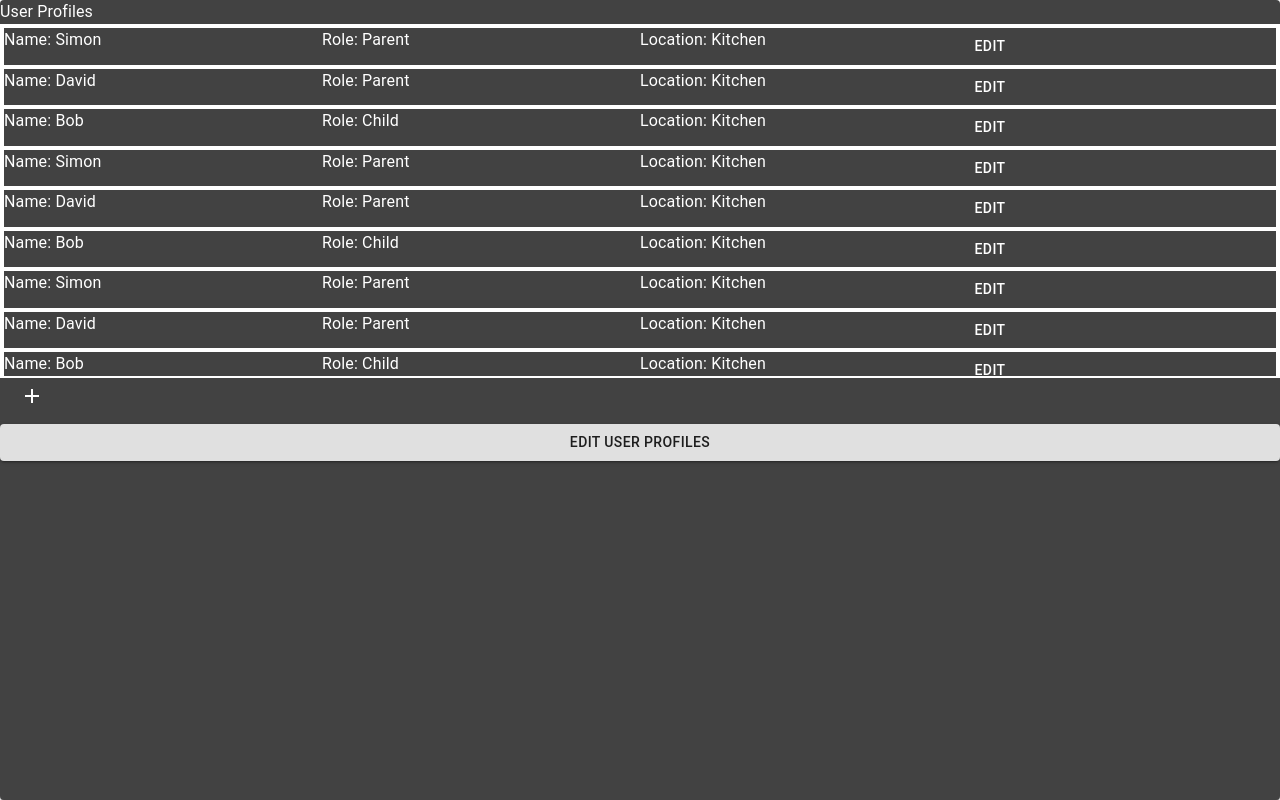
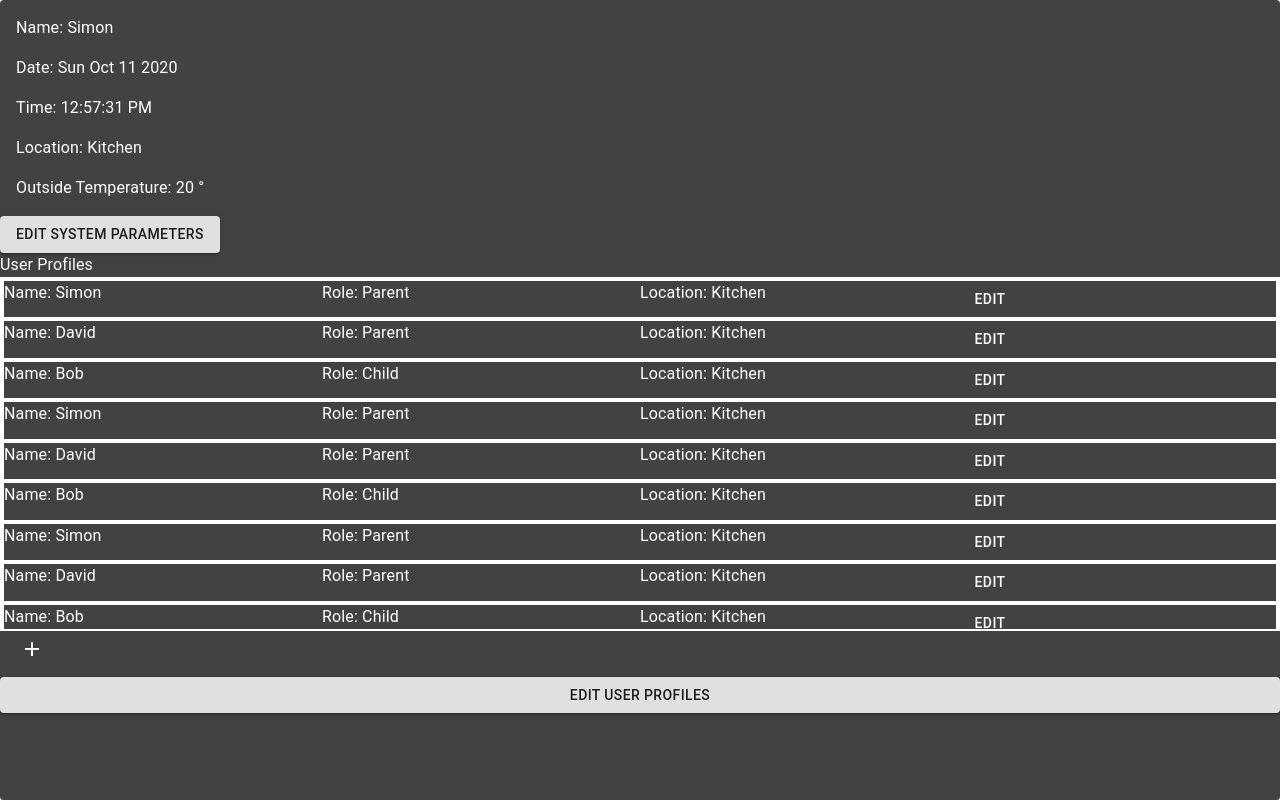
Before and after one commit to nasaku898/SOEN343, a React (Create React App) app in the folder frontend/: page / in a window 1280 px wide. Built offline with nearby package versions, Linux system fonts and the light colour scheme.

Commit message:
##62 Implemented simulation param component

```diff
--- a/frontend/src/App.js
+++ b/frontend/src/App.js
@@ -5,6 +5,7 @@ import UserProfileList from './components/UserProfileList.js/UserProfileList';
 function App() {
   return (
     <div className="App">
+      <SimulationParameters></SimulationParameters>
       <UserProfileList></UserProfileList>
     </div>
   );
--- a/frontend/src/components/SimulationParameters/SimulationParameters.js
+++ b/frontend/src/components/SimulationParameters/SimulationParameters.js
@@ -1,6 +1,6 @@
-import { List, ListItem, TextField } from '@material-ui/core'
+import { Button, Input, List, ListItem, Modal, TextField, Typography } from '@material-ui/core'
 import React, { useEffect, useState } from 'react'
-
+import useStyles from './SimulationParametersStyle'
 const SimulationParameters = () => {
     const [currentUser,setCurrentUser] = useState("Simon")
     const [date, setDate] = useState(new Date())
@@ -8,6 +8,9 @@ const SimulationParameters = () => {
     const [location, setLocation] = useState("Kitchen")
     const [outsideTemperature, setOutsideTemperature] = useState(20)
 
+    const [open, setOpen] = useState(false);
+
+    const classes = useStyles()
     /*
     const [currentUser,setCurrentUser] = useState(null)
     const [date, setDate] = useState(new Date())
@@ -24,27 +27,69 @@ const SimulationParameters = () => {
         const newDate = new Date()
         setCurrentTime(newDate.toLocaleTimeString())
     }
+    const handleOpen = () => {
+        setOpen(true);
+    };
+
+    const handleClose = () => {
+        setOpen(false);
+    };
+
+    const editSimulationParameter = (
+        <div className={classes.modal}>
+            <TextField id="standard-basic" label="User"></TextField>
+            <br/>
+            <Input type="date"></Input>
+            <br/>
+            <Input type="time"></Input>
+            <br/>
+            {
+                //Add location
+            }
+            <TextField type="number" id="standard-basic" label="Outside Temperature"></TextField>
+        </div>
+    )
 
     return (
         <div>
             <List>
                 <ListItem>
-                    {currentUser}
+                    <Typography>
+                        Name: {currentUser}
+                    </Typography>
                 </ListItem>
                 <ListItem>
-                    {date.toDateString()}
+                    <Typography>
+                        Date: {date.toDateString()}
+                    </Typography>
                 </ListItem>
                 <ListItem>
-                    {currentTime}
+                    <Typography>
+                        Time: {currentTime}
+                    </Typography>
                 </ListItem>
                 <ListItem>
-                    {location}
+                    <Typography>
+                        Location: {location}
+                    </Typography>
                 </ListItem>
                 <ListItem>
-                    {outsideTemperature} &#176;
+                    <Typography>
+                        Outside Temperature: {outsideTemperature} &#176;
+                    </Typography>
                 </ListItem>
+            </List>
+            <Button variant="contained" onClick={handleOpen}>Edit System Parameters</Button>
+            <Modal
+                open={open}
+                onClose={handleClose}
+                aria-labelledby="simple-modal-title"
+                aria-describedby="simple-modal-description"
+                style={{display:'flex',alignItems:'center',justifyContent:'center'}}
+            >
+            {editSimulationParameter}
 
-            </List>
+            </Modal>
 
         </div>
     )
--- /dev/null
+++ b/frontend/src/components/SimulationParameters/SimulationParametersStyle.js
@@ -0,0 +1,8 @@
+const { makeStyles } = require("@material-ui/core");
+
+const useStyles = makeStyles((theme) => ({
+    modal:{
+        backgroundColor: theme.palette.background.paper
+    }
+}))
+export default useStyles
--- a/frontend/src/components/UserProfileList.js/UserProfileList.js
+++ b/frontend/src/components/UserProfileList.js/UserProfileList.js
@@ -141,7 +141,6 @@ const UserProfileList = () => {
     const createUser = (
         <div className={classes.modal}>
             <form>
-
                 <TextField id="standard-basic" label="Name" />
                 <br></br>
                 <FormControl>
@@ -163,6 +162,7 @@ const UserProfileList = () => {
             </form>
         </div>
     );
+
     return (
         <div>
             <Typography>User Profiles</Typography>
```
